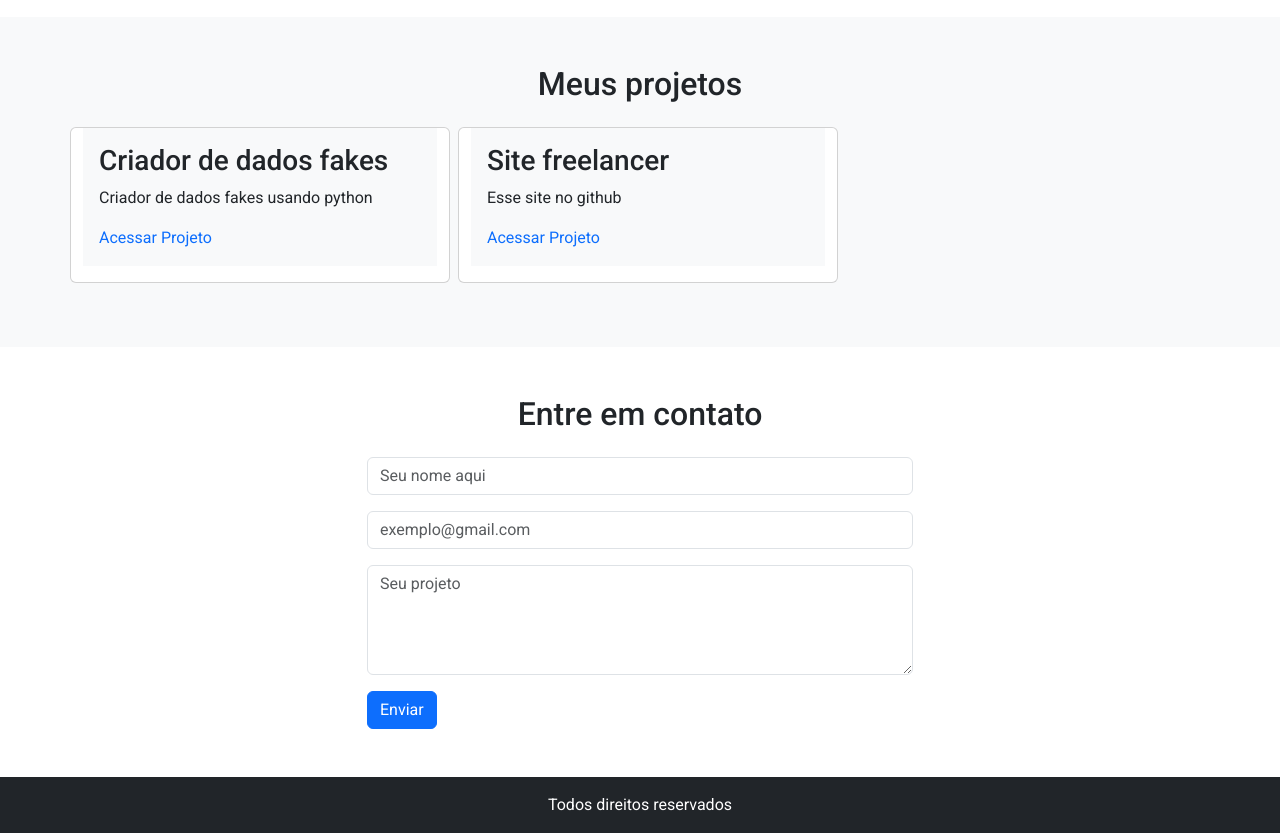
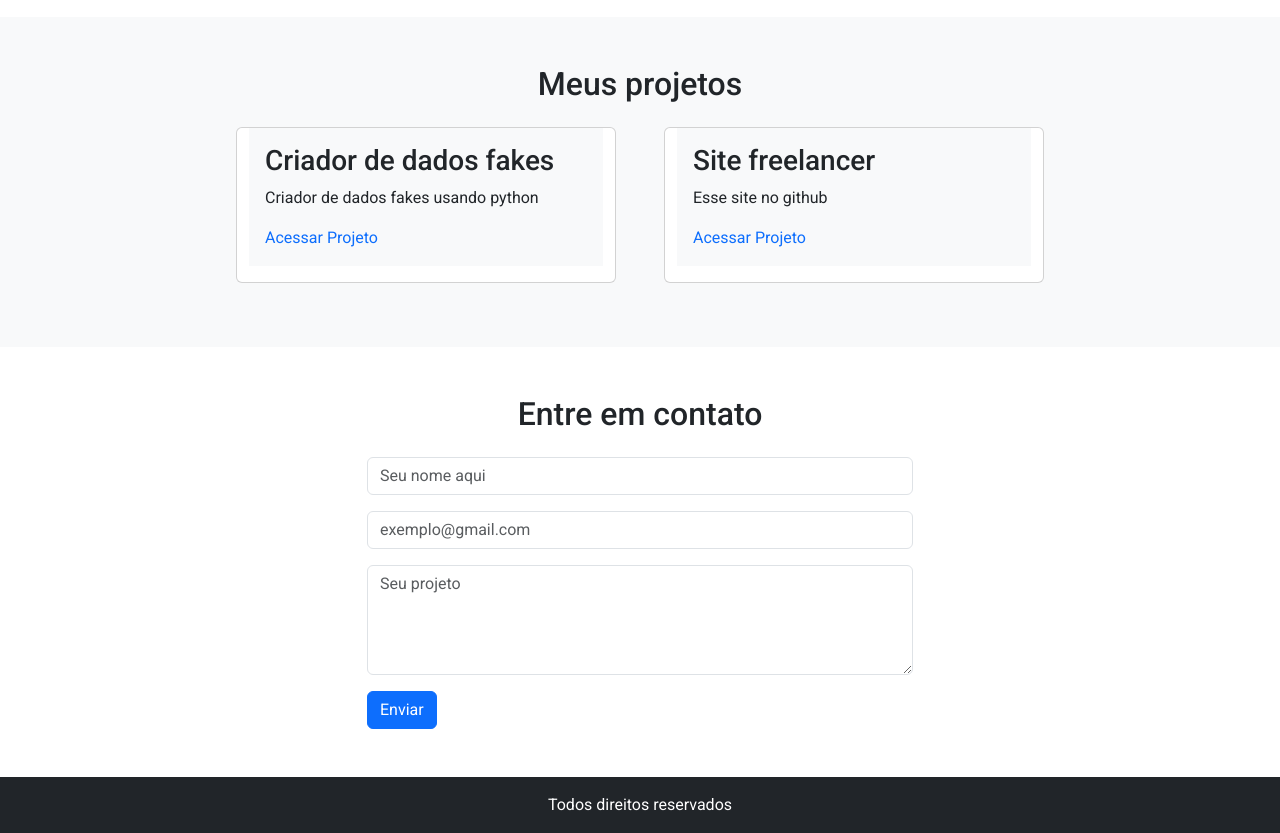
Before and after one commit to GaebeSS/Meu-site-freelancer, a plain HTML site: page Index.html in a window 1280 px wide. Shown: the part 1040-1873 px from the top of the page. Drawn offline with nearby package versions, Linux system fonts and the light colour scheme.

Commit message:
Update Index.html

```diff
--- a/Index.html
+++ b/Index.html
@@ -47,7 +47,7 @@
             <div class="container">
                 <h2 class="text-center mb-4">Meus projetos</h2>
             <!-- Bloco de cards -->
-                <div id="projeto-lista" class="row gap-2">
+                <div id="projeto-lista" class="row justify-content-center gap-5">
 
                 </div>
             </div>
```
